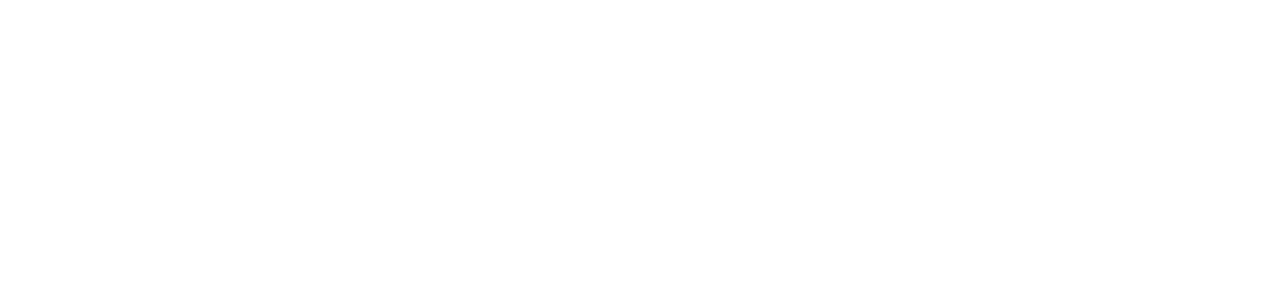
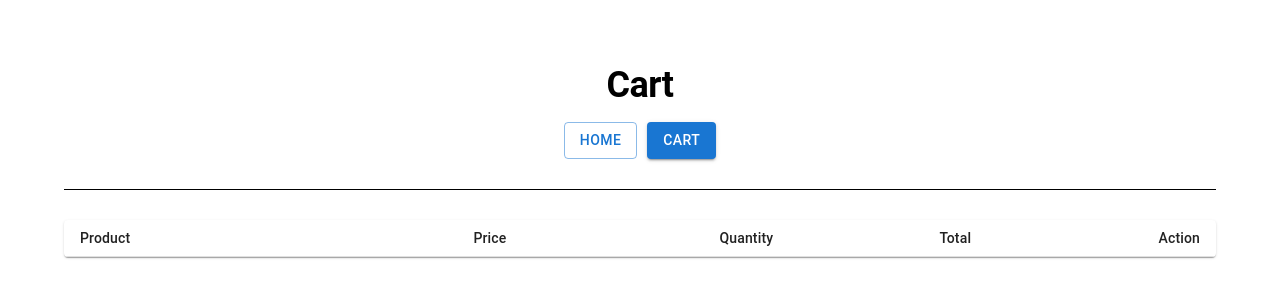
Before and after one commit to keithhauzh/e-commerce-react-frontend, a React (Create React App) app: page /cart in a window 1280 px wide. Before the commit this address had no page. Shown: the top 300 px of the page. Built offline with nearby package versions, Linux system fonts and the light colour scheme.

Commit message:
almost done with cart

```diff
--- a/src/App.js
+++ b/src/App.js
@@ -8,6 +8,7 @@
 import Product from "./pages/Products";
 import ProductAddNew from "./pages/ProductAddNew";
 import ProductEdit from "./pages/ProductEdit";
+import Cart from "./pages/Cart";
 
 export default function App() {
   return (
@@ -18,6 +19,7 @@
           <Route path="/" element={<Product />}></Route>
           <Route path="/products/new" element={<ProductAddNew />}></Route>
           <Route path="/products/:id/edit" element={<ProductEdit />}></Route>
+          <Route path="/cart" element={<Cart />}></Route>
         </Routes>
       </BrowserRouter>
       <Toaster richColors position="top-right" />
--- a/src/components/Card/index.js
+++ b/src/components/Card/index.js
@@ -31,7 +31,7 @@
 
   const cardHeight = 250;
 
-  // delete item handler
+  // delete item handler (HANDLER)
   const handleDelete = async (id) => {
     console.log(id);
     const confirmed = window.confirm(
@@ -48,6 +48,15 @@
         toast.error("Failed to delete product");
       }
     }
+  };
+
+  // add item to local storage (HANDLER)
+  // cart variable to store items inside
+  const cart = [];
+  const addToCartHandler = async (item) => {
+    cart.push(item);
+    localStorage.setItem("cart", JSON.stringify(cart));
+    toast.success("Product added to cart successfully!");
   };
 
   return (
@@ -107,7 +116,11 @@
                     fontWeight: "bold",
                   }}
                 >
-                  <Button sx={{ width: "100%" }} variant="contained">
+                  <Button
+                    sx={{ width: "100%" }}
+                    variant="contained"
+                    onClick={() => addToCartHandler(item)}
+                  >
                     Add to Cart
                   </Button>
                 </Box>
--- a/src/components/Header/index.js
+++ b/src/components/Header/index.js
@@ -1,6 +1,12 @@
-import { Typography, Box } from "@mui/material";
+import { Typography, Box, Button } from "@mui/material";
+import { useNavigate, useLocation } from "react-router-dom";
 
 export default function Header() {
+  // using useLocation and calling its function in a variable
+  const location = useLocation();
+  const isActive = (path) => location.pathname === path;
+
+  const navigate = useNavigate();
   return (
     <Box
       sx={{
@@ -16,9 +22,29 @@
           fontSize: "36px",
           fontWeight: "bold",
         }}
+        mt={3}
       >
-        Welcome To My Store
+        {isActive("/") ? "Welcome to my Store" : "Cart"}
       </Typography>
+      <Box sx={{ display: "flex", justifyContent: "center" }} mt={2}>
+        <Button
+          variant={isActive("/") ? "contained" : "outlined"}
+          onClick={() => {
+            navigate("/");
+          }}
+          sx={{ marginRight: "10px" }}
+        >
+          Home
+        </Button>
+        <Button
+          variant={isActive("/cart") ? "contained" : "outlined"}
+          onClick={() => {
+            navigate("/cart");
+          }}
+        >
+          Cart
+        </Button>
+      </Box>
     </Box>
   );
 }
--- /dev/null
+++ b/src/pages/Cart/index.js
@@ -0,0 +1,64 @@
+import * as React from "react";
+
+// MUI imports
+import {
+  Container,
+  Table,
+  TableBody,
+  TableCell,
+  TableContainer,
+  TableHead,
+  TableRow,
+  Paper,
+} from "@mui/material";
+
+// component imports
+import Header from "../../components/Header";
+
+export default function Cart() {
+  // getting data from local storage
+  const stringProducts = localStorage.getItem("cart");
+  let cart = JSON.parse(stringProducts);
+  if (!cart) {
+    cart = [];
+  }
+  return (
+    <>
+      <Container>
+        {/* Header section */}
+        <Header />
+
+        {/* Table */}
+        <TableContainer component={Paper}>
+          <Table sx={{ minWidth: 650 }} size="small" aria-label="a dense table">
+            <TableHead>
+              <TableRow>
+                <TableCell>Product</TableCell>
+                <TableCell align="right">Price</TableCell>
+                <TableCell align="right">Quantity</TableCell>
+                <TableCell align="right">Total</TableCell>
+                <TableCell align="right">Action</TableCell>
+              </TableRow>
+            </TableHead>
+            <TableBody>
+              {cart.map((row) => (
+                <TableRow
+                  key={row.name}
+                  sx={{ "&:last-child td, &:last-child th": { border: 0 } }}
+                >
+                  <TableCell component="th" scope="row">
+                    {row.name}
+                  </TableCell>
+                  <TableCell align="right">{row.calories}</TableCell>
+                  <TableCell align="right">{row.fat}</TableCell>
+                  <TableCell align="right">{row.carbs}</TableCell>
+                  <TableCell align="right"></TableCell>
+                </TableRow>
+              ))}
+            </TableBody>
+          </Table>
+        </TableContainer>
+      </Container>
+    </>
+  );
+}
```
